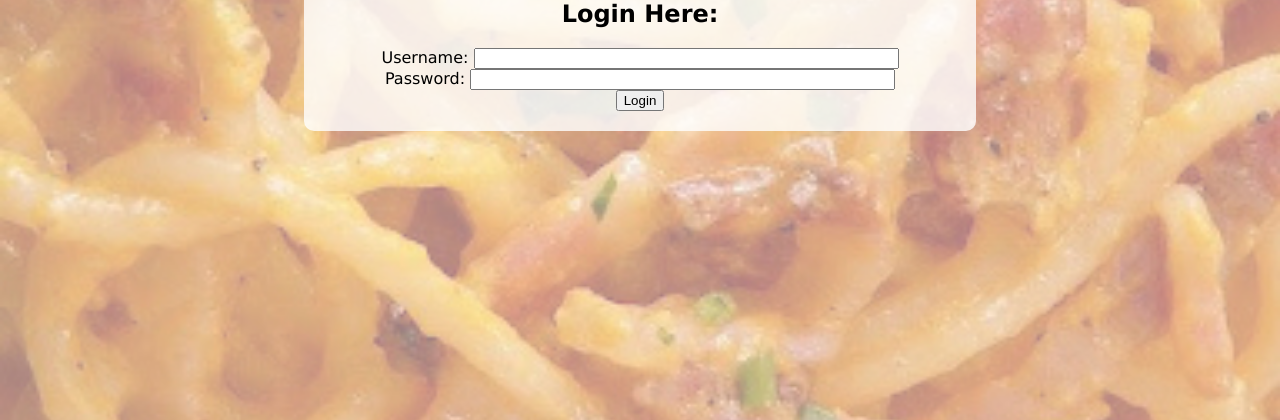
After one commit to MySTerY1747/FlavorFolio, a Django app: page /login/ in a window 1280 px wide. The commit adds this page. Shown: the part 260-680 px from the top of the page. Run offline with Django 5.2, Linux system fonts and the light colour scheme.

Commit message:
made login template and view, fixed url for recipe

```diff
--- a/flavorfolio/recipes/urls.py
+++ b/flavorfolio/recipes/urls.py
@@ -8,7 +8,8 @@ urlpatterns = [
     path("upload_recipe/", views.upload_recipe, name="upload_recipe"),
     path("register/", views.register, name="register"),
     path("profile/", views.profile, name="profile"),
-    path("recipe/", views.recipe, name="recipe"),
+    path("recipe/<recipe_id>/", views.recipe, name="recipe"),
     path("profile/edit_bio/", views.edit_bio, name="edit_bio"),
-    path("profile/upload_new_profile_picture/", views.upload_new_profile_picture, name="upload_new_profile_picture")
+    path("profile/upload_new_profile_picture/", views.upload_new_profile_picture, name="upload_new_profile_picture"),
+    path("login/", views.user_login, name="login"),
 ]
--- a/flavorfolio/recipes/views.py
+++ b/flavorfolio/recipes/views.py
@@ -27,7 +27,7 @@ def register(request):
         form = RegistrationForm(request.POST)
         if form.is_valid():
             user = form.save()
-            return redirect("recipes/profile.html")
+            return redirect("/recipes/profile/")
         else:
             form = RegistrationForm()
     return render(request, "recipes/register.html", {'form': form})
@@ -68,3 +68,20 @@ def edit_bio(request):
 
 def upload_new_profile_picture(request):
     responce = render(request, "recipes/upload_new_profile_picture.html", context={})
+
+def user_login(request):
+    if request.method == "POST":
+        username = request.POST.get('username')
+        password = request.POST.get('password')
+        user = authenticate(username=username, password=password)
+
+        if user:
+            if user.is_active:
+                login(request, user)
+                return redirect("/recipes/index/")
+            else:
+                return HttpResponse("Account is disabled.")
+        else:
+            return HttpResponse("Invalid login details.")
+    else:
+        return render(request, 'recipes/login.html')
--- /dev/null
+++ b/flavorfolio/static/stylesheets/login_styles.css
@@ -0,0 +1,8 @@
+.register-box {
+    background-color: rgba(255, 255, 255, 0.8);
+    padding: 20px;
+    border-radius: 10px;
+    width: 50%;
+    margin: 50px auto;
+    text-align: center;
+}
--- /dev/null
+++ b/flavorfolio/templates/recipes/login.html
@@ -0,0 +1,24 @@
+{% extends 'recipes/base.html' %}
+{% load static %}
+{% block title_block %}
+    Login
+{% endblock %}
+
+{% block header_block %}
+<img src="{% static 'images/headers/login_header.png' %}" alt="Login Header">
+{% endblock %}
+
+{% block body_block %}
+  <link rel="stylesheet" href="{% static 'stylesheets/login_styles.css' %}">
+  <div class="register-box">
+    <h2>Login Here:</h2>
+    <form method="post" action="{% url 'recipes:login' %}">
+        {% csrf_token %}
+        Username: <input type="text" name="username" value="" size="50" />
+        <br />
+        Password: <input type="password" name="password" value="" size="50" />
+        <br />
+        <input type="submit" value="Login" />
+    </form>
+  </div>
+{% endblock %}
```
Also changed, not shown: flavorfolio/templates/recipes/index.html (+6 -4 lines), flavorfolio/media/recipe_images/fasolada_3kqSArD.jpg (added), flavorfolio/media/recipe_images/fasolada_LsvevO2.jpg (added), flavorfolio/media/recipe_images/fasolada_axvrPlT.jpg (added), flavorfolio/media/recipe_images/tigania-manitarion-kokkinisti_AsdG7P3.jpg (added), flavorfolio/media/recipe_images/tigania-manitarion-kokkinisti_WWQJo6e.jpg (added), flavorfolio/media/recipe_images/tigania-manitarion-kokkinisti_hFau8Pi.jpg (added), flavorfolio/media/recipe_images/xoriatiki-salata_5l4ZpFI.jpg (added), flavorfolio/media/recipe_images/xoriatiki-salata_ntVPDyV.jpg (added), flavorfolio/media/recipe_images/xoriatiki-salata_wx5kcrB.jpg (added).
